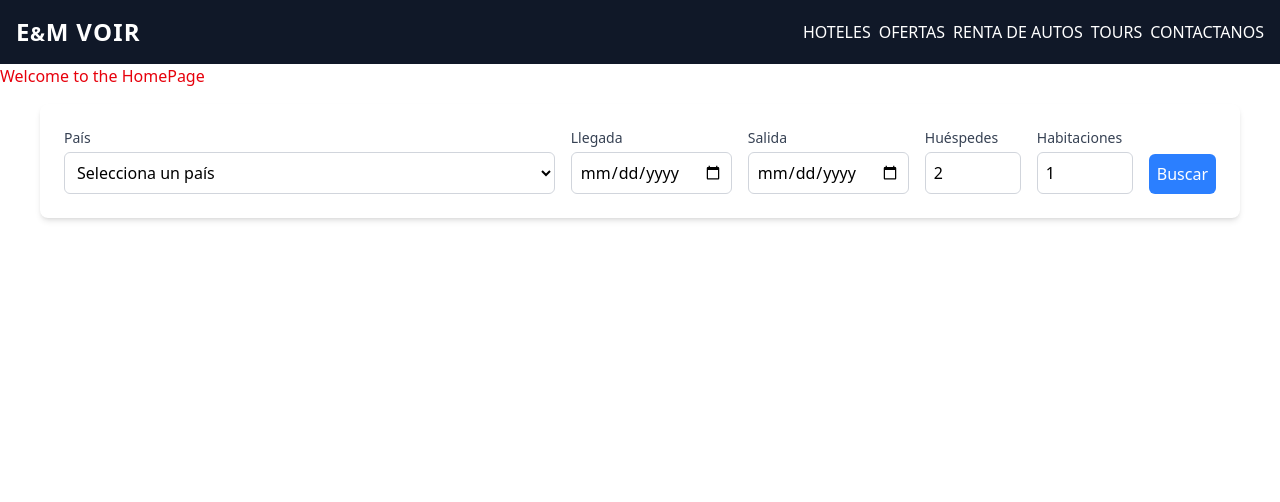
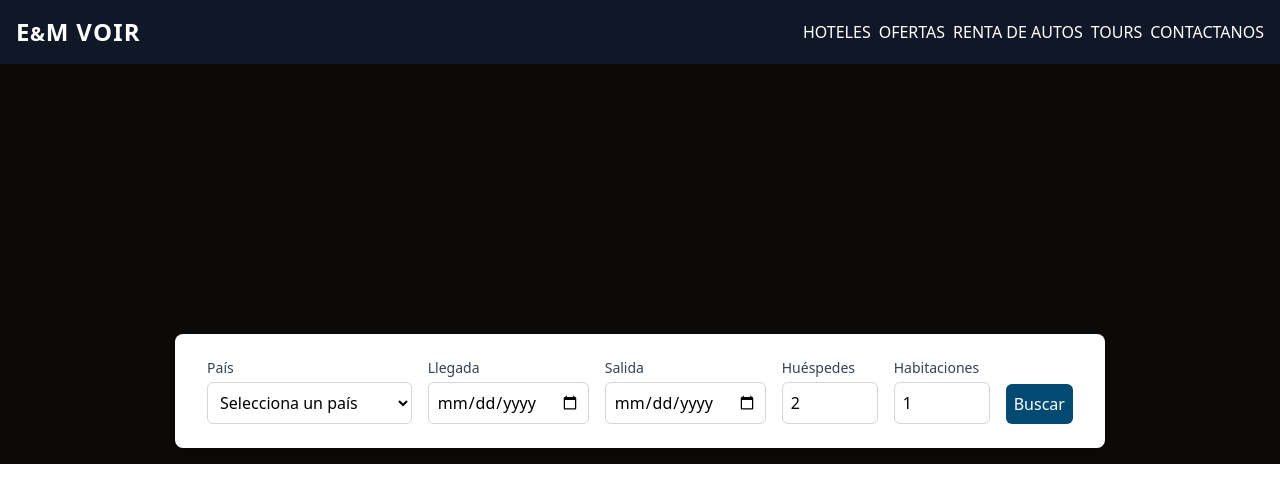
Before and after one commit to Yam3101/emvoir-vizcaya, a React (Vite) app: page / in a window 1280 px wide. Shown: the top 502 px of the page. Built offline with nearby package versions, Linux system fonts and the light colour scheme.

Commit message:
Reservation form added stuff

```diff
--- a/src/HomePage.jsx
+++ b/src/HomePage.jsx
@@ -5,8 +5,9 @@ const HomePage = () => {
 	return (
 		<main className="w-screen h-screen overflow-x-hidden flex flex-col">
 			<NavbarMain />
-			<h1 className="text-red-600">Welcome to the HomePage</h1>
-			<ReservationForm />
+			<section className="flex flex-col items-center justify-end bg-stone-950 h-1/2">
+				<ReservationForm />
+			</section>
 		</main>
 	);
 };
--- a/src/components/ReservationForm.jsx
+++ b/src/components/ReservationForm.jsx
@@ -51,8 +51,8 @@ const ReservationForm = () => {
 	};
 
 	return (
-		<div className="py-4 px-10">
-			<div className="bg-white p-6 rounded-lg shadow-md flex flex-col md:flex-row md:space-x-4 space-y-4 md:space-y-0 items-end">
+		<div className="py-4">
+			<div className="bg-white py-6 px-8 rounded-lg shadow-md flex flex-col md:flex-row md:space-x-4 space-y-4 md:space-y-0 items-end">
 				<div className="w-full md:flex-1 flex flex-wrap items-center">
 					<label className="block text-sm font-medium text-gray-700">
 						País
@@ -117,7 +117,7 @@ const ReservationForm = () => {
 				</div>
 				<button
 					type="button"
-					className="w-full md:w-auto bg-blue-500 text-white p-2 rounded-md hover:bg-blue-600"
+					className="w-full md:w-auto hover:bg-sky-950 bg-sky-900 text-white p-2 rounded-md"
 					onClick={handleSearch}
 				>
 					Buscar
@@ -125,7 +125,7 @@ const ReservationForm = () => {
 			</div>
 
 			{showAlert && (
-				<div className="fixed top-4 right-4 bg-red-500 text-white p-4 rounded-lg shadow-lg">
+				<div className="fixed bottom-4 right-4 bg-red-500 text-white p-4 rounded-lg shadow-lg">
 					Por favor, completa todos los campos.
 				</div>
 			)}
```
